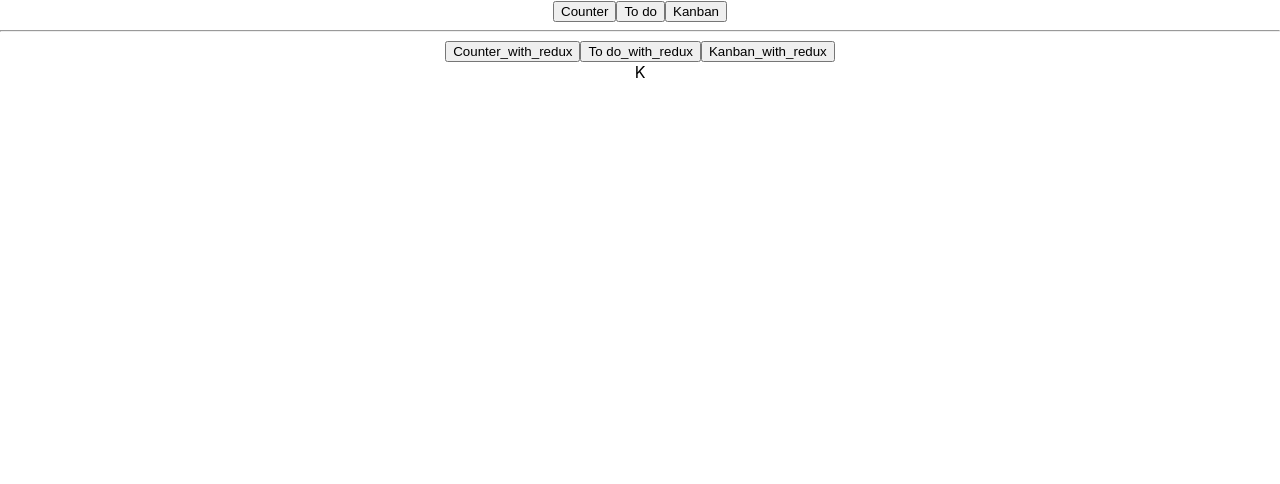
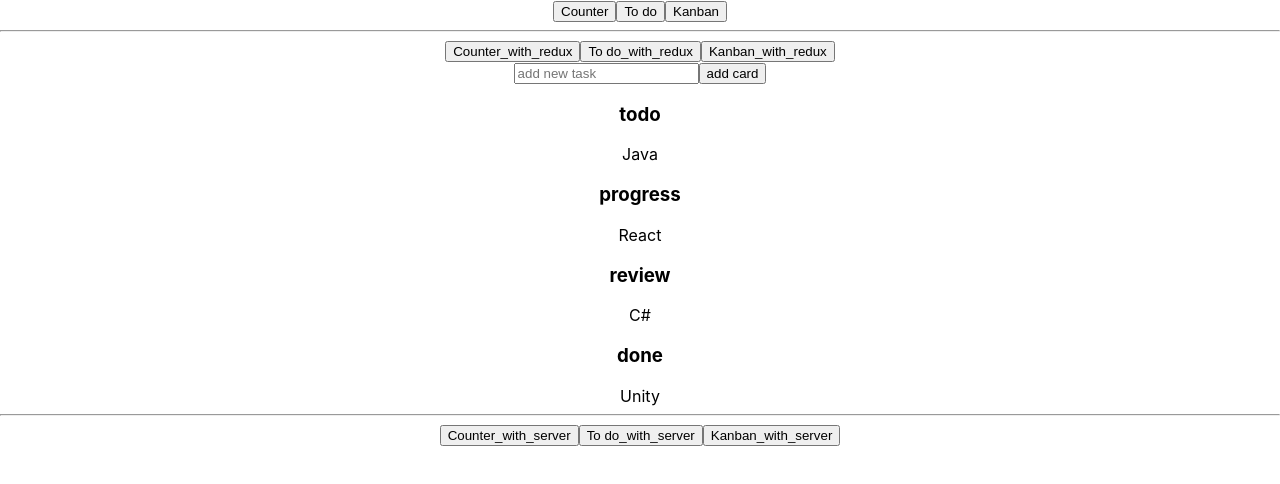
Before and after one commit to OlehPetko/simple_kanban, a React (Create React App) app: page / in a window 1280 px wide. Both pictures are taken after a click on the button "Kanban_with_redux". Shown: the top 484 px of the page. Built offline with nearby package versions, Linux system fonts and the light colour scheme.

Commit message:
update component kanban_with_redux

```diff
--- a/src/App.js
+++ b/src/App.js
@@ -6,6 +6,9 @@ import {useState} from "react";
 import Counter_with_redux from "./Counter_with_redux/Counter_with_redux";
 import Todo_with_redux from "./Todo_with_redux/Todo_with_redux";
 import Kanban_with_redux from "./Kanban_with_redux/Kanban_with_redux";
+import Counter_with_server from "./Counter_with_server/Counter_with_server";
+import Kanban_with_server from "./Kanban_with_server/Kanban_with_server";
+import Todo_with_server from "./Todo_with_server/Todo_with_server";
 
 function App() {
 
@@ -27,6 +30,14 @@ function App() {
             {apps === 'Counter_with_redux' && <Counter_with_redux /> }
             {apps === 'Todo_with_redux' && <Todo_with_redux />}
             {apps === 'Kanban_with_redux' && <Kanban_with_redux />}
+            <hr/>
+            <button onClick={() => setApps('Counter_with_server')}>Counter_with_server</button>
+            <button onClick={() => setApps('Todo_with_server')}>To do_with_server</button>
+            <button onClick={() => setApps('Kanban_with_server')}>Kanban_with_server</button>
+            {apps === 'Counter_with_server' && <Counter_with_server /> }
+            {apps === 'Todo_with_server' && <Todo_with_server />}
+            {apps === 'Kanban_with_server' && <Kanban_with_server />}
+
         </div>
     );
 }
--- /dev/null
+++ b/src/Counter_with_server/Counter_with_server.js
@@ -0,0 +1,12 @@
+import '../App.css';
+
+function Counter_with_server() {
+
+    return (
+        <div className="App">
+Ca
+        </div>
+    );
+}
+
+export default Counter_with_server;
--- a/src/Kanban_with_redux/Kanban_with_redux.js
+++ b/src/Kanban_with_redux/Kanban_with_redux.js
@@ -1,12 +1,36 @@
 import '../App.css';
+import {connect} from "react-redux";
+import {useState} from "react";
 
-function Kanban_with_redux() {
-
+function Kanban_with_redux(props) {
+    const {statuses, cards} = props
+    const [newCard, setNewCard] = useState('')
+    const addNewHandlerCard = () => {
+      props.addNewCard(newCard)
+        setNewCard('')
+    }
     return (
         <div className="App">
-K
+            <input placeholder='add new task' value={newCard} onChange={event => setNewCard(event.target.value)}/>
+            <button onClick={addNewHandlerCard}>add card</button>
+            {statuses.map(status =>
+                <div>
+                <h3 key={status}>{status}</h3>
+                    {cards.filter(card => card.status === status).map(card =>
+                    <div>
+                        {card.card}
+                    </div>)}
+                </div>
+            )}
         </div>
     );
 }
+const mapStateToProps = (state) => ({
+    statuses: state.statuses,
+    cards: state.cards
+})
+const mapDispatchToProps = (dispatch) => ({
+addNewCard: (newCard) => dispatch({type: 'ADD_NEW_CARD', payload: newCard})
+})
 
-export default Kanban_with_redux;
+export default connect(mapStateToProps, mapDispatchToProps)(Kanban_with_redux);
--- /dev/null
+++ b/src/Kanban_with_server/Kanban_with_server.js
@@ -0,0 +1,12 @@
+import '../App.css';
+
+function Kanban_with_server() {
+
+    return (
+        <div className="App">
+Ka
+        </div>
+    );
+}
+
+export default Kanban_with_server;
--- /dev/null
+++ b/src/Todo_with_server/Todo_with_server.js
@@ -0,0 +1,68 @@
+import '../App.css';
+import {connect} from "react-redux";
+import {useState} from "react";
+
+function Todo_with_server(props) {
+
+    const {todos} = props
+    const [newTodo, setNewTodo] = useState('')
+    const [updateTodo, setUpdateTodo] = useState('')
+
+    const addHandlerTodo = () => {
+        props.addTodo(newTodo)
+        setNewTodo('')
+    }
+    const updateHandlerTodo = (todoId) => {
+        props.updateAddTodo(todoId, updateTodo)
+        setUpdateTodo('')
+    }
+    const openUpdateHandlerTodo = (todoId) => {
+      props.openUpdateTodo(todoId)
+        setUpdateTodo('')
+    }
+    const moveHandlerTodo = (currentTodo, nextTodo) => {
+      props.moveTodo(currentTodo, nextTodo)
+    }
+
+    return (
+        <div className="App">
+            <input autoFocus={true} value={newTodo} onChange={event => setNewTodo(event.target.value)}/>
+            <button onClick={addHandlerTodo}>add to do</button>
+            {todos.map((todo, i) =>
+                <div key={todo.id}>
+                    <input type="checkbox" onClick={() => props.mark(todo.id)}/>
+                    <button disabled={i === 0} onClick={() => moveHandlerTodo(i, i - 1)}>up</button>
+                    <h3 style={todo.markTodo ? {textDecoration: "line-through"} : null}>
+                        {todo.name}
+                    </h3>
+                    <button disabled={i === todos.length - 1} onClick={() => moveHandlerTodo(i, i + 1)}>down</button>
+                    {todo.openTodo ? <button onClick={() => props.openDeleteTodo(todo.id)}>delete</button> :
+                        <div>
+                            <button onClick={() => props.deleteTodo(todo.id)}>yes delete</button>
+                            <button onClick={() => props.openDeleteTodo(todo.id)}>cancel</button>
+                        </div>}
+                    {todo.openUpdate ? <button onClick={() => props.openUpdateTodo(todo.id)}>update</button> :
+                        <div>
+                            <input autoFocus={true} value={updateTodo} onChange={event => setUpdateTodo(event.target.value)}/>
+                            <button onClick={() => updateHandlerTodo(todo.id)}>save update</button>
+                            <button onClick={() => openUpdateHandlerTodo(todo.id)}>cancel</button>
+                        </div>}
+                </div>
+            )}
+        </div>
+    );
+}
+const mapStateToProps = (state) => ({
+    todos: state.todos
+})
+const mapDispatchToProps = (dispatch) => ({
+    mark: (todoId) => dispatch({type: 'MARK_TODO', payload: todoId}),
+    addTodo: (newTodo) => dispatch({type: 'ADD_TODO', payload: newTodo}),
+    updateAddTodo: (todoId, updateTodo) => dispatch({type: 'UPDATE_TODO', payload: {todoId, updateTodo}}),
+    openUpdateTodo: (todoId) => dispatch({type: 'OPEN_UPDATE_TODO', payload: todoId}),
+    openDeleteTodo: (todoId) => dispatch({type: 'OPEN_DELETE_TODO', payload: todoId}),
+    deleteTodo: (todoId) => dispatch({type: 'DELETE_TODO', payload: todoId}),
+    moveTodo: (currentTodo, nextTodo) => dispatch({type: 'MOVE_TODO', payload: {currentTodo, nextTodo}})
+})
+
+export default connect(mapStateToProps, mapDispatchToProps)(Todo_with_server);
--- a/src/redux/reducer.js
+++ b/src/redux/reducer.js
@@ -67,6 +67,14 @@ const tasks = (state = initialState, action) => {
                     return el
                 })
             }
+        case 'ADD_NEW_CARD':
+            return {
+                ...state,
+                cards: [...state.cards, {
+                    id: Math.random(),
+                    card: action.payload, status: 'todo', openDelete: true, openUpdate: true, markDone: false
+                }]
+            }
 
 
         default:
```
